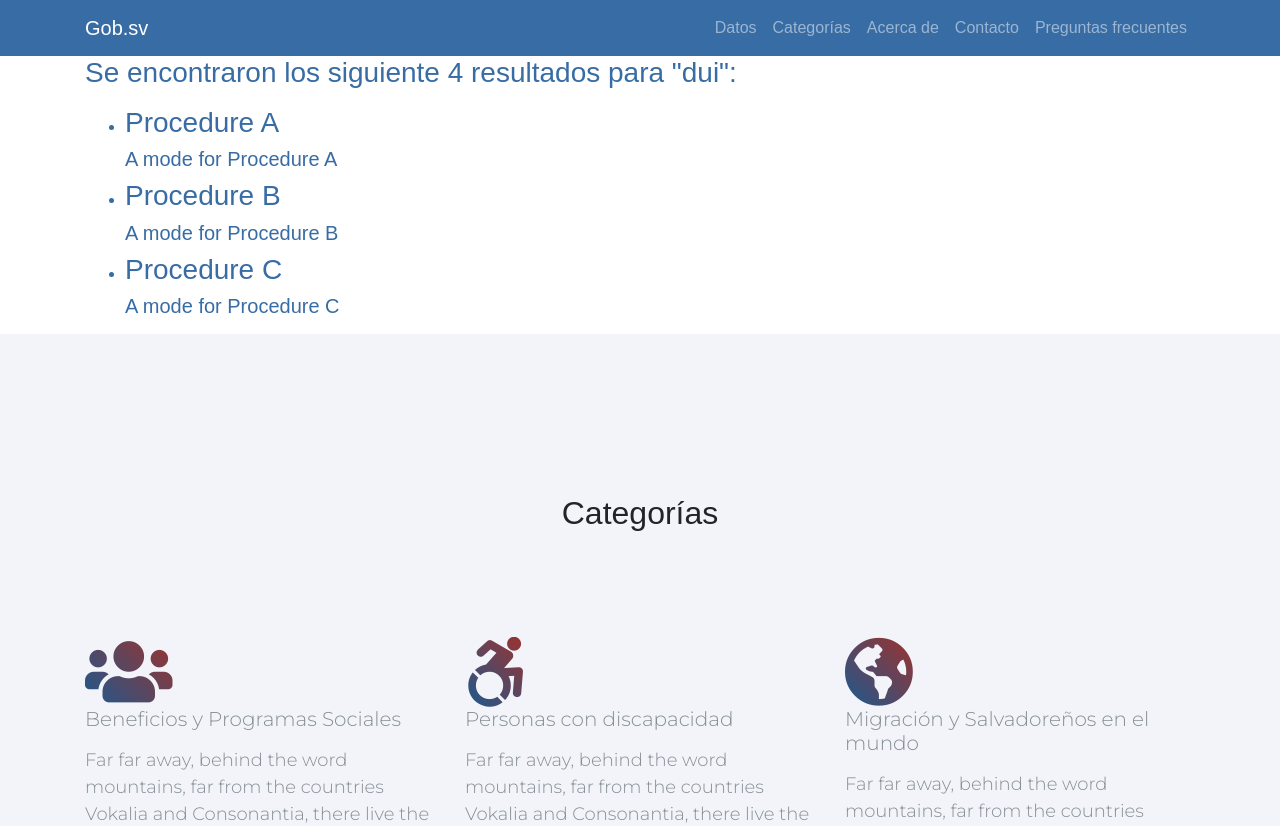
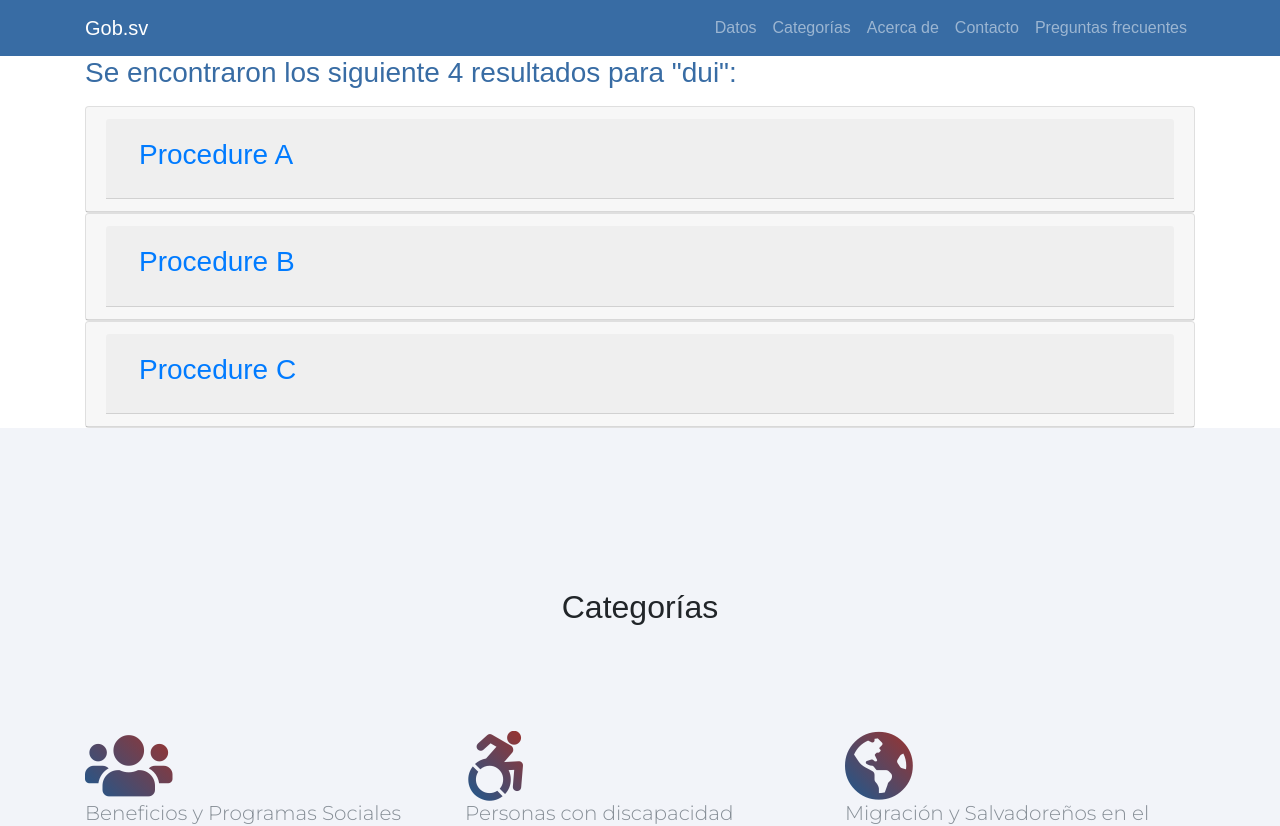
Before and after one commit to OMR-El-Salvador/tramites-web, a React (Create React App) app: page /procedures in a window 1280 px wide. Shown: the top 826 px of the page. Built offline with nearby package versions, Linux system fonts and the light colour scheme.

Commit message:
Basic format for procedure list and name

```diff
--- a/src/components/Procedure/Element.js
+++ b/src/components/Procedure/Element.js
@@ -6,9 +6,27 @@ import ProcedureMode from './Mode';
 export default class ProcedureElement extends Component {
   render() {
     return (
-      <div className='procedureElement'>
-        <ProcedureName text={this.props.name} />
-        <ProcedureMode text={this.props.mode} />
+      <div className='procedureElement card-header'>
+        <div className='card-header' id={'heading-card-'+this.props.id}>
+          <h5 className='mb-0'>
+            <button className='btn btn-link' data-toggle='collapse'
+                data-target={'#procedureCollapse'+this.props.id}
+                aria-expanded='true'
+                aria-controls={'procedureCollapse'+this.props.id}>
+              <ProcedureName text={this.props.name} />
+            </button>
+          </h5>
+        </div>
+        <div id={'procedureCollapse'+this.props.id}
+            className='collapse'
+            aria-labelledby={'heading-card-'+this.props.id}
+            data-parent='#accordion'>
+          <div className='card-body'>
+            <strong>{this.props.id}</strong>
+            <hr />
+            <ProcedureMode text={this.props.mode} />
+          </div>
+        </div>
       </div>
     )
   }
@@ -16,5 +34,6 @@ export default class ProcedureElement extends Component {
 
 ProcedureElement.propTypes = {
   name: PropTypes.string.isRequired,
-  mode: PropTypes.string.isRequired
+  mode: PropTypes.string.isRequired,
+  id: PropTypes.number.isRequired
 };
--- a/src/components/Procedure/List.js
+++ b/src/components/Procedure/List.js
@@ -5,16 +5,14 @@ import ProcedureElement from './Element';
 export default class ProcedureList extends Component {
   render() {
     return (
-      <div className='procedureList'>
-        <ul>
-          {
-            this.props.procedures.map(procedure => (
-              <li key={procedure.id}>
-                <ProcedureElement name={procedure.name} mode={procedure.mode}/>
-              </li>
-            ))
-          }
-        </ul>
+      <div id='procedure-accordion' className='procedureList'>
+        {
+          this.props.procedures.map(procedure => (
+            <div className='card' key={procedure.id}>
+              <ProcedureElement name={procedure.name} id={procedure.id} mode={procedure.mode}/>
+            </div>
+          ))
+        }
       </div>
     )
   }
```
Also changed, not shown: 1 other file (tests, documents, lock files or other folders).
